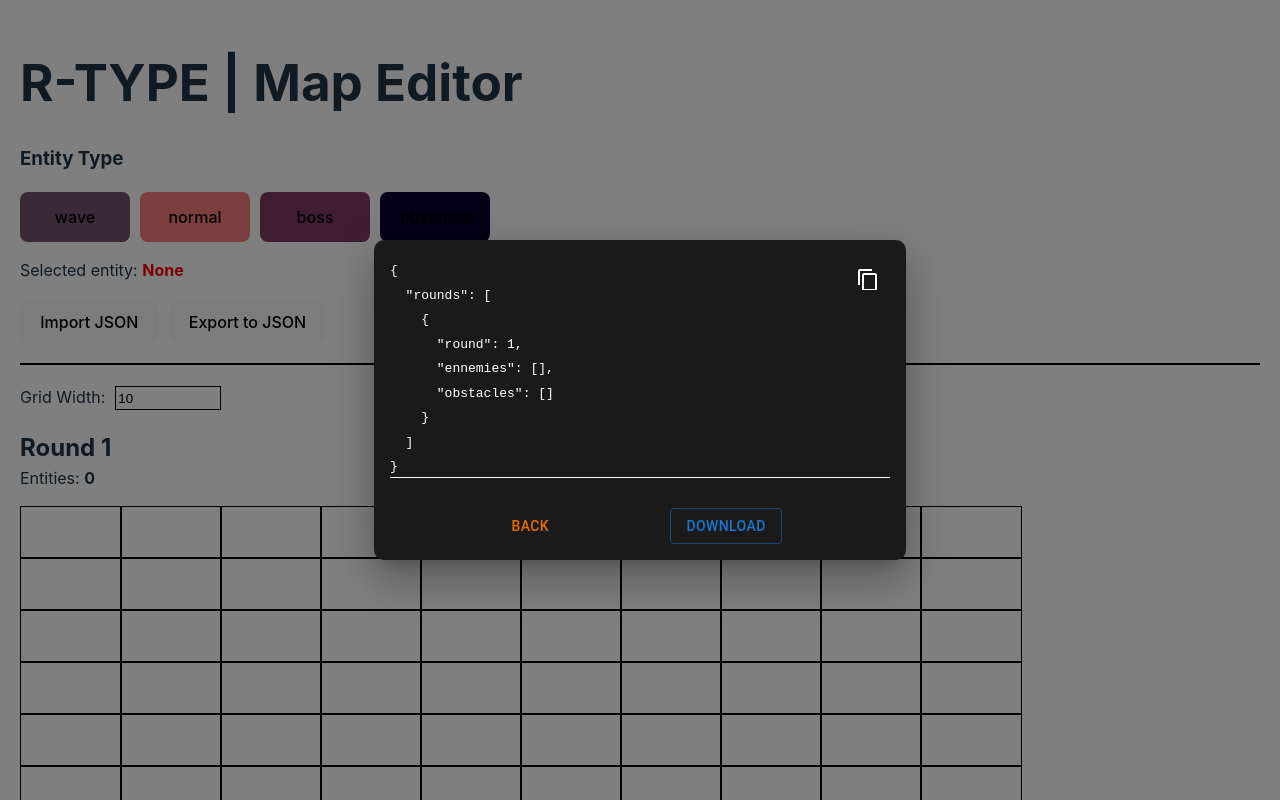
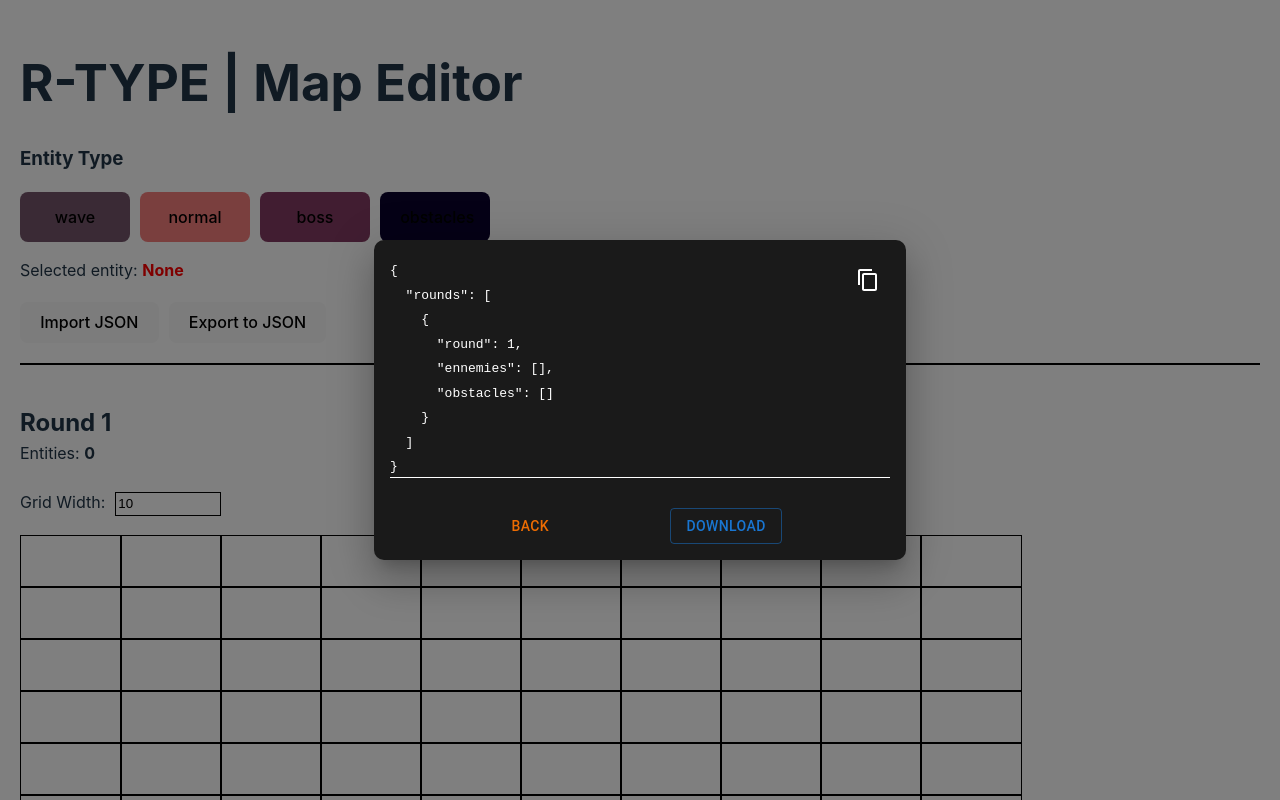
Before and after one commit to izimio/r-type-map-generator, a React (Vite) app: page / in a window 1280 px wide. Both pictures are taken after a click on the button "Import JSON". Shown: the top 800 px of the page. Built offline with nearby package versions, Linux system fonts and the light colour scheme.

Commit message:
[ADD] Remove round and clean round

```diff
--- /dev/null
+++ b/src/Icon.tsx
@@ -0,0 +1,34 @@
+import { Icon } from "@mui/material";
+
+const WrappedIcon = ({
+  title,
+  icon,
+  callback,
+}: {
+  title: string;
+  icon: React.ReactNode;
+  callback: () => void;
+}) => {
+  return (
+    <Icon
+      title={title}
+      sx={{
+        color: "white",
+        float: "right",
+        cursor: "pointer",
+        marginTop: "10px",
+        marginRight: "10px",
+        paddingBottom: "10px",
+        "&:hover": {
+          color: "#ccd",
+          backgroundColor: "#1a1a1a",
+        },
+      }}
+      onClick={() => callback()}
+    >
+      {icon}
+    </Icon>
+  );
+};
+
+export default WrappedIcon;
--- a/src/JsonModal.tsx
+++ b/src/JsonModal.tsx
@@ -32,7 +32,13 @@
   jsonContent,
 }) => {
   return (
-    <Modal open={isOpen} onClose={onClose}>
+    <Modal open={isOpen} onClose={onClose}
+      sx={{
+        display: "flex",
+        alignItems: "center",
+        justifyContent: "center",
+      }}
+      >
       <Box
         sx={{
           borderRadius: "10px",
@@ -44,6 +50,9 @@
           top: "50%",
           left: "50%",
           transform: "translate(-50%, -50%)",
+          "&:focus": {
+            outline: "none",
+          },
         }}
       >
         <div
@@ -62,9 +71,9 @@
               cursor: "pointer",
               marginTop: "10px",
               marginRight: "10px",
-              marginBottom: "10px",
+              paddingBottom: "10px",
               "&:hover": {
-                color: "#ccc",
+                color: "#ccd",
                 backgroundColor: "#1a1a1a",
 
               },
--- a/src/MapEditor.tsx
+++ b/src/MapEditor.tsx
@@ -1,7 +1,11 @@
 // src/MapEditor.tsx
 import React, { useState, useEffect } from "react";
-import { Box } from "@mui/material";
+import { Box, Icon } from "@mui/material";
 import JsonModal from "./JsonModal";
+import WrappedIcon from "./Icon";
+
+import CleaningServicesIcon from "@mui/icons-material/CleaningServices";
+import DeleteIcon from "@mui/icons-material/Delete";
 
 import {
   getLocalStorageItem,
@@ -67,13 +71,13 @@
     ];
   });
 
-  const [selectedEntity, setselectedEntity] = useState<EntityElement | null>(null);
+  const [selectedEntity, setselectedEntity] = useState<EntityElement | null>(
+    null
+  );
   const [isJsonModalOpen, setIsJsonModalOpen] = useState(false);
   const [jsonContent, setJsonContent] = useState("");
   const [roundSelectedIdx, setRoundSelectedIdx] = useState(0);
   const shownedRound = rounds[roundSelectedIdx];
-
-
 
   useEffect(() => {
     saveLocalStorageItem("rounds", rounds);
@@ -145,6 +149,25 @@
     });
   };
 
+  const cleanWholeRound = (roundIndex: number) => {
+    setRounds((prevRounds) => {
+      const newRounds = [...prevRounds];
+      newRounds[roundIndex].entities = {};
+      return newRounds;
+    });
+  };
+
+  const deleteRound = (roundIndex: number) => {
+    setRounds((prevRounds) => {
+      const newRounds = [...prevRounds];
+      newRounds.splice(roundIndex, 1);
+      newRounds.forEach((round, idx) => {
+        round.round = idx + 1;
+      });
+      return newRounds;
+    });
+    setRoundSelectedIdx(0);
+  };
   const handleTileClick = (
     roundIndex: number,
     threshold: number,
@@ -247,23 +270,6 @@
               width: "calc(100vw - 40px)",
             }}
           >
-            <label style={{ marginRight: 10 }}>
-              Grid Width:
-              <input
-                style={{
-                  marginLeft: 10,
-                  border: "1px solid black",
-                  height: 20,
-                  width: 100,
-                  cursor: "pointer",
-                }}
-                type="number"
-                value={shownedRound.gridWidth}
-                onChange={(e) =>
-                  changeRoundGridWidth(roundSelectedIdx, Number(e.target.value))
-                }
-              />
-            </label>
             <h2
               style={{
                 marginBottom: 0,
@@ -272,6 +278,7 @@
             >
               Round {shownedRound.round}
             </h2>
+
             <p
               style={{
                 marginTop: 0,
@@ -282,6 +289,69 @@
                 {Object.keys(shownedRound.entities).length}
               </span>
             </p>
+            <Box
+              sx={{
+                display: "flex",
+                gap: "10px",
+                marginBottom: "10px",
+                alignItems: "center",
+              }}
+            >
+              <Box>
+                <label
+                  style={{
+                    marginRight: 10,
+                    marginBottom: "20px",
+                  }}
+                >
+                  Grid Width:
+                  <input
+                    style={{
+                      marginLeft: 10,
+                      border: "1px solid black",
+                      height: 20,
+                      width: 100,
+                      cursor: "pointer",
+                    }}
+                    type="number"
+                    value={shownedRound.gridWidth}
+                    onChange={(e) =>
+                      changeRoundGridWidth(
+                        roundSelectedIdx,
+                        Number(e.target.value)
+                      )
+                    }
+                  />
+                </label>
+              </Box>
+
+              <WrappedIcon
+                title="Delete all entities in the current round"
+                icon={<CleaningServicesIcon />}
+                callback={() => {
+                  if (
+                    window.confirm(
+                      "Are you sure you want to delete all entities in this round?"
+                    )
+                  ) {
+                    cleanWholeRound(roundSelectedIdx);
+                  }
+                }}
+              />
+              <WrappedIcon
+                title="Delete current round"
+                icon={<DeleteIcon />}
+                callback={() => {
+                  if (
+                    window.confirm(
+                      "Are you sure you want to delete all entities in this round?"
+                    )
+                  ) {
+                    deleteRound(roundSelectedIdx);
+                  }
+                }}
+              />
+            </Box>
             <div
               style={{
                 display: "grid",
@@ -388,7 +458,7 @@
         Made with ❤️ by <a href="https://github.com/izimio">izimio</a>
       </p>
       <p style={{ textAlign: "center", fontSize: 11 }}>
-        R-Type 2024 - Paul Laban, Baptiste Leroyer, Lois Maneux, Arthur Pahon,
+        R-Type 2024 - Paul Laban, Baptiste Leroyer, Loïs Maneux, Arthur Pahon,
         Joshua Brionne
       </p>
     </div>
```
